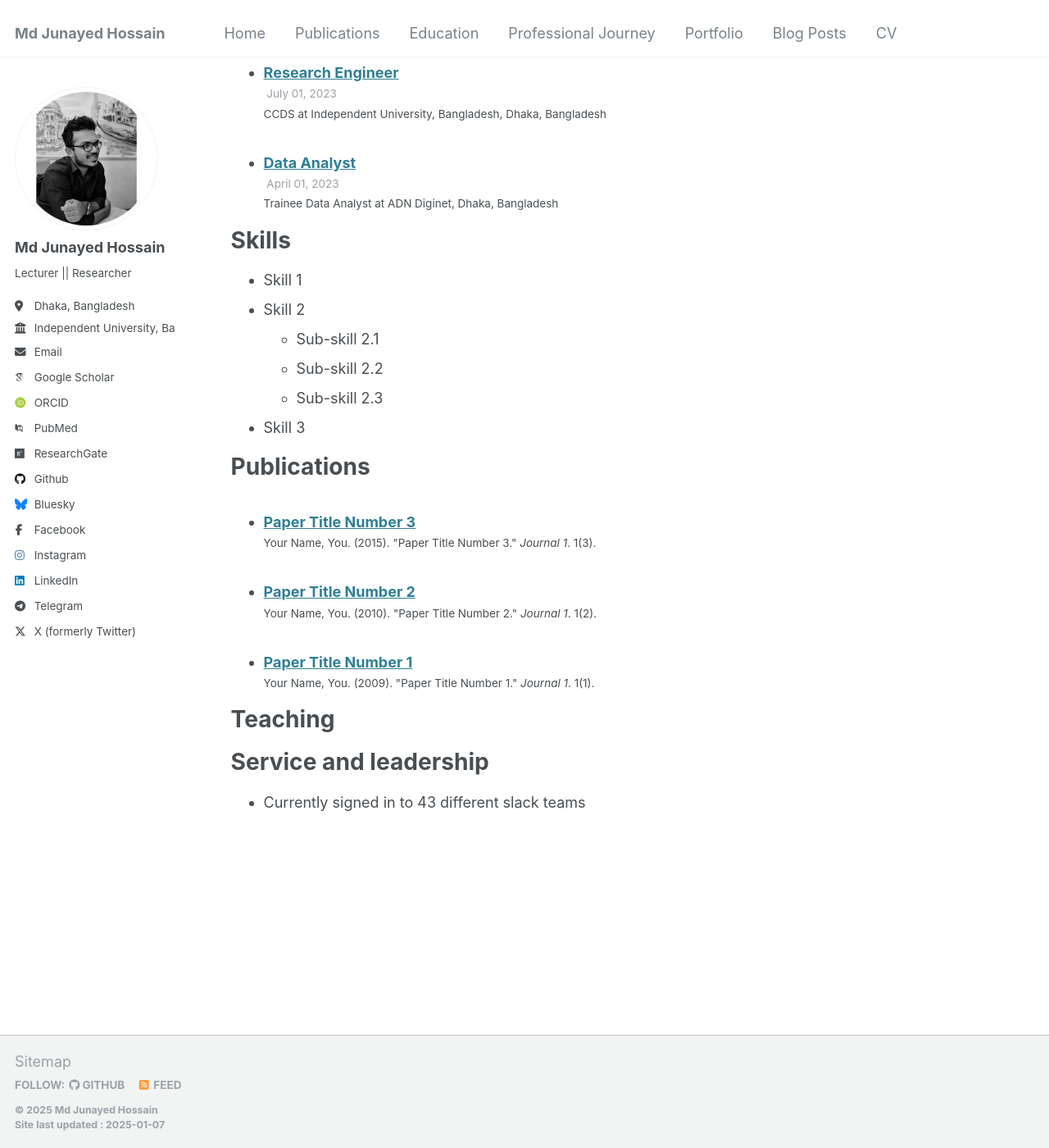
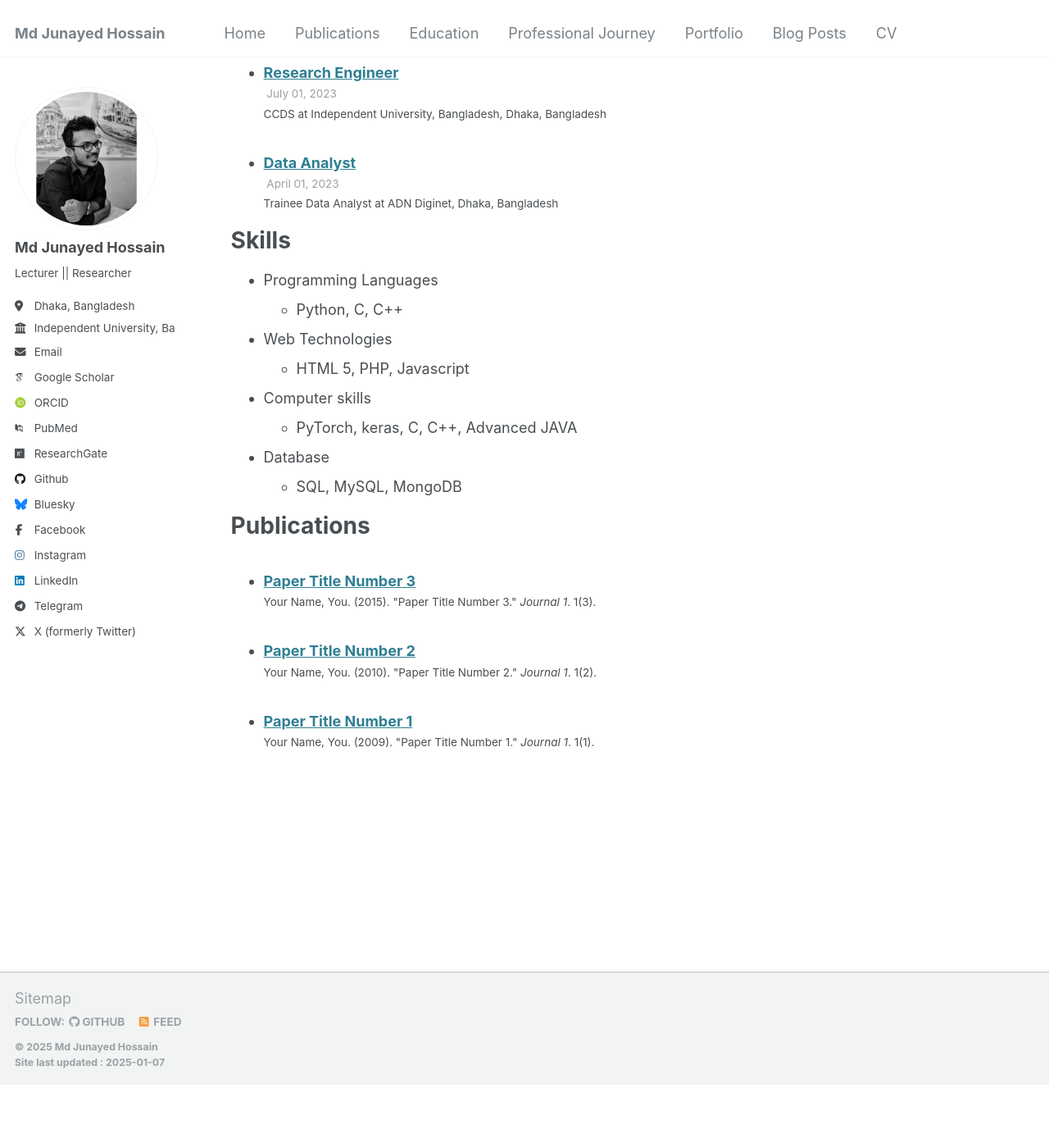
Before and after one commit to i-am-junayed/i-am-junayed.github.io, a Jekyll site: the page built from _pages/cv.md, in a window 1280 px wide and 1400 px high, scrolled down 653 px. Shown: the whole window at 82% size. Built offline with Jekyll 4.4.1, drawn with Linux system fonts in a browser that asks for light colours; some web fonts are replaced; after the commit the page ends 1976 px from its top, so only the background shows below that.

Commit message:
Update cv.md

```diff
--- a/_pages/cv.md
+++ b/_pages/cv.md
@@ -23,26 +23,18 @@ Work experience
 
 Skills
 ======
-* Skill 1
-* Skill 2
-  * Sub-skill 2.1
-  * Sub-skill 2.2
-  * Sub-skill 2.3
-* Skill 3
+* Programming Languages
+    * Python, C, C++
+* Web Technologies
+    * HTML 5, PHP, Javascript
+ * Computer skills
+    * PyTorch, keras, C, C++, Advanced JAVA
+
+ * Database
+     * SQL, MySQL, MongoDB
 
 Publications
 ======
   <ul>{% for post in site.publications reversed %}
     {% include archive-single-cv.html %}
   {% endfor %}</ul>
-
-
-Teaching
-======
-  <ul>{% for post in site.teaching reversed %}
-    {% include archive-single-cv.html %}
-  {% endfor %}</ul>
-
-Service and leadership
-======
-* Currently signed in to 43 different slack teams
```
